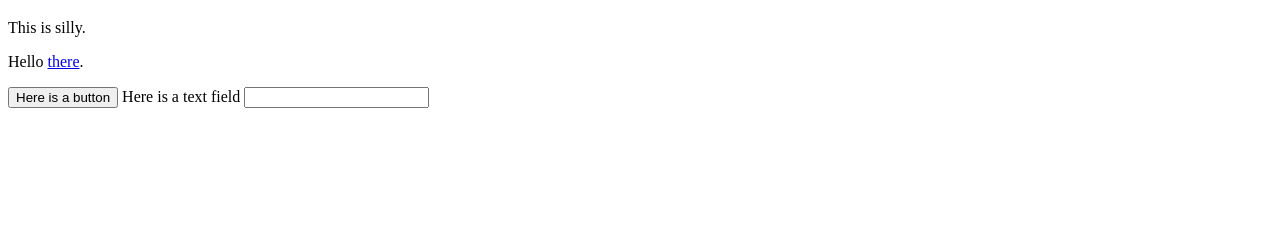
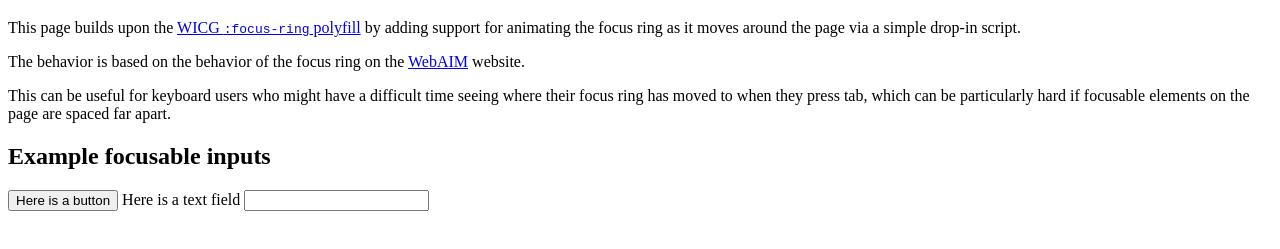
Before and after one commit to toolness/animated-focus-ring, a plain HTML site: page index.html in a window 1280 px wide. Shown: the part 61-310 px from the top of the page. Drawn offline with Linux system fonts and the light colour scheme.

Commit message:
Add explanatory text.

```diff
--- a/index.html
+++ b/index.html
@@ -16,10 +16,25 @@
 </style>
 <title>Animated focus ring</title>
 <h1>Animated focus ring</h1>
-<p>This is silly.</p>
-<script src="vendor/focus-ring.js"></script>
-<script src="animated-focus-ring.js"></script>
-<p>Hello <a href="#">there</a>.</p>
+<p>
+  This page builds upon the
+  <a href="#">WICG <code>:focus-ring</code> polyfill</a>
+  by adding support for animating the focus ring as it
+  moves around the page via a simple drop-in script.
+</p>
+<p>
+  The behavior is based on the behavior of the focus
+  ring on the <a href="http://webaim.org/">WebAIM</a> website.
+</p>
+<p>
+  This can be useful for keyboard users who might have a
+  difficult time seeing where their focus ring has moved to
+  when they press tab, which can be particularly hard if
+  focusable elements on the page are spaced far apart.
+</p>
+<h2>Example focusable inputs</h2>
 <button type="button">Here is a button</button>
 <label for="text-field">Here is a text field</label>
 <input type="text" id="text-field">
+<script src="vendor/focus-ring.js"></script>
+<script src="animated-focus-ring.js"></script>
```
